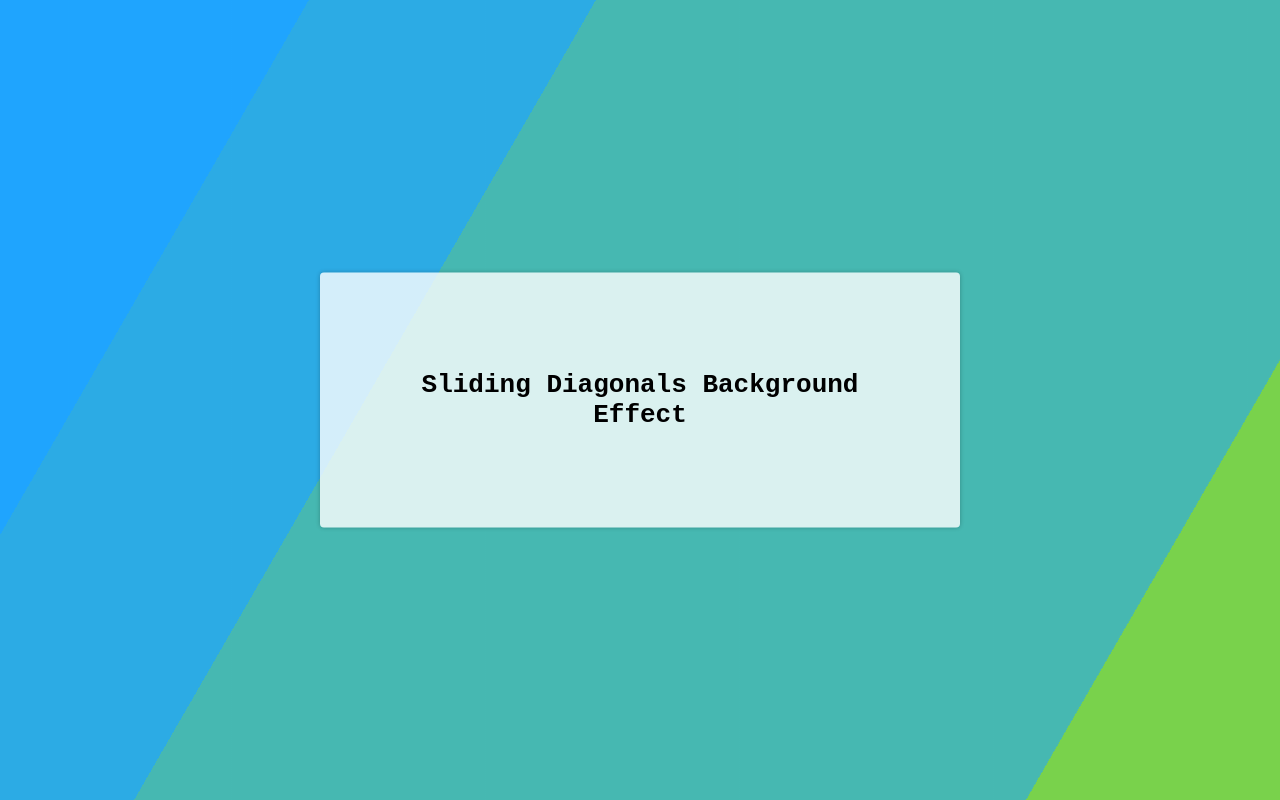
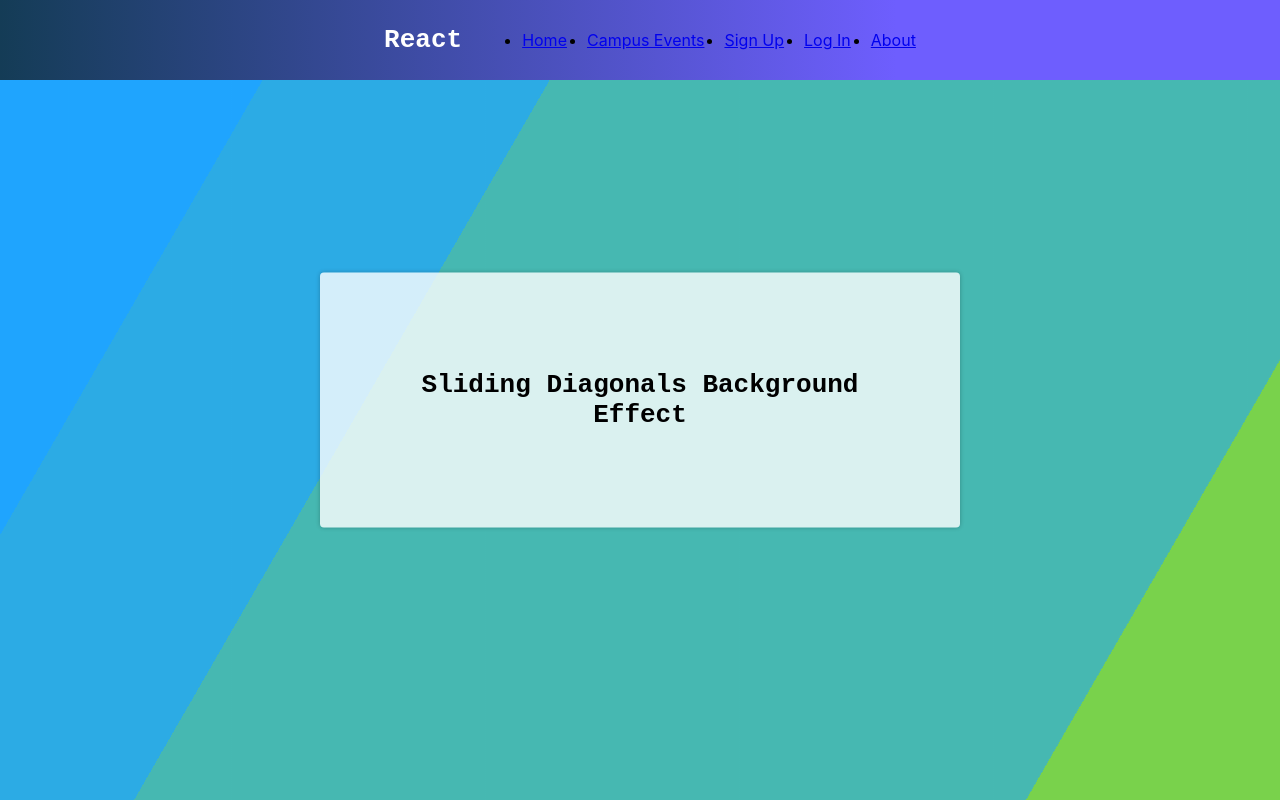
Before and after one commit to visvshah/campusLive, a React (Create React App) app in the folder front/: page /map in a window 1280 px wide. Built offline with nearby package versions, Linux system fonts and the light colour scheme.

Commit message:
landing-page sync

```diff
--- a/front/package.json
+++ b/front/package.json
@@ -8,8 +8,8 @@
     "@testing-library/user-event": "^13.5.0",
     "react": "^18.2.0",
     "react-dom": "^18.2.0",
-    "react-script": "^2.0.5",
-    "react-scripts": "5.0.1",
+    "react-scripts": "^5.0.1",
+    "sass": "^1.54.9",
     "web-vitals": "^2.1.4"
   },
   "scripts": {
--- a/front/src/App.js
+++ b/front/src/App.js
@@ -1,11 +1,13 @@
 import './App.css';
 import Landing from './components/Landing/Landing';
 
+import NavBar from './components/Navbar/Navbar';
 
 function App() {
   return (
     <div className="App">
       <Landing/>
+      <NavBar/>
     </div>
   );
 }
--- /dev/null
+++ b/front/src/components/Navbar/MenuItems.js
@@ -0,0 +1,27 @@
+export const MenuItems = [
+    {
+        title: 'Home',
+        url: '#',
+        cName: 'nav-links'
+    },
+    {
+        title: 'Campus Events',
+        url: '#',
+        cName: 'nav-links'
+    },
+    {
+        title: 'Sign Up',
+        url: '#',
+        cName: 'nav-links'
+    },
+    {
+        title: 'Log In',
+        url: '#',
+        cName: 'nav-links'
+    },
+    {
+        title: 'About',
+        url: '#',
+        cName: 'nav-links'
+    }
+]
--- a/front/src/components/Navbar/Navbar.jsx
+++ b/front/src/components/Navbar/Navbar.jsx
@@ -1,9 +1,25 @@
-import React from 'react'
+import React, { Component } from "react";
+import "./navbar.scss";
+import { MenuItems } from "./MenuItems";
 
 export default function NavBar() {
-  return (
-    <div>
-        NavBar
-    </div>
-  )
+    return (
+        <div>
+            <div className="navbar">
+                <h1 className="navbar-logo">React <i className="fab fa-react"></i></h1>
+                <div className="menu-icon"></div>
+                <ul>
+                    {MenuItems.map((item, index) => {
+                        return (
+                            <li key={index}>
+                                <a className={item.cName} href={item.url}>
+                                    {item.title}
+                                </a>
+                            </li>
+                        );
+                    })}
+                </ul>
+            </div>
+        </div>
+    );
 }
--- a/front/src/components/Navbar/navbar.scss
+++ b/front/src/components/Navbar/navbar.scss
@@ -0,0 +1,23 @@
+.navbar {
+    background: linear-gradient(90deg, rgb(20, 60, 86) 0%, rgb(110, 94, 254) 70%);
+    height: 10vh;
+    width: 100vw;
+    display: flex;
+    // flex-direction: row;
+    justify-content: center;
+    align-items: center;
+    ul{
+        display: flex;
+        flex-direction: row;
+        li{
+            margin-left: 20px;
+        }
+    }
+}
+
+.navbar-logo {
+    color: #ffff;
+    justify-self: start;
+    margin-left: 20px;
+    cursor: pointer;
+}
--- /dev/null
+++ b/package.json
@@ -0,0 +1,5 @@
+{
+  "dependencies": {
+    "sass": "^1.54.9"
+  }
+}
```
Also changed, not shown: front/src/components/Landing/landing.css (indentation only), 2 other files (tests, documents, lock files or other folders).
